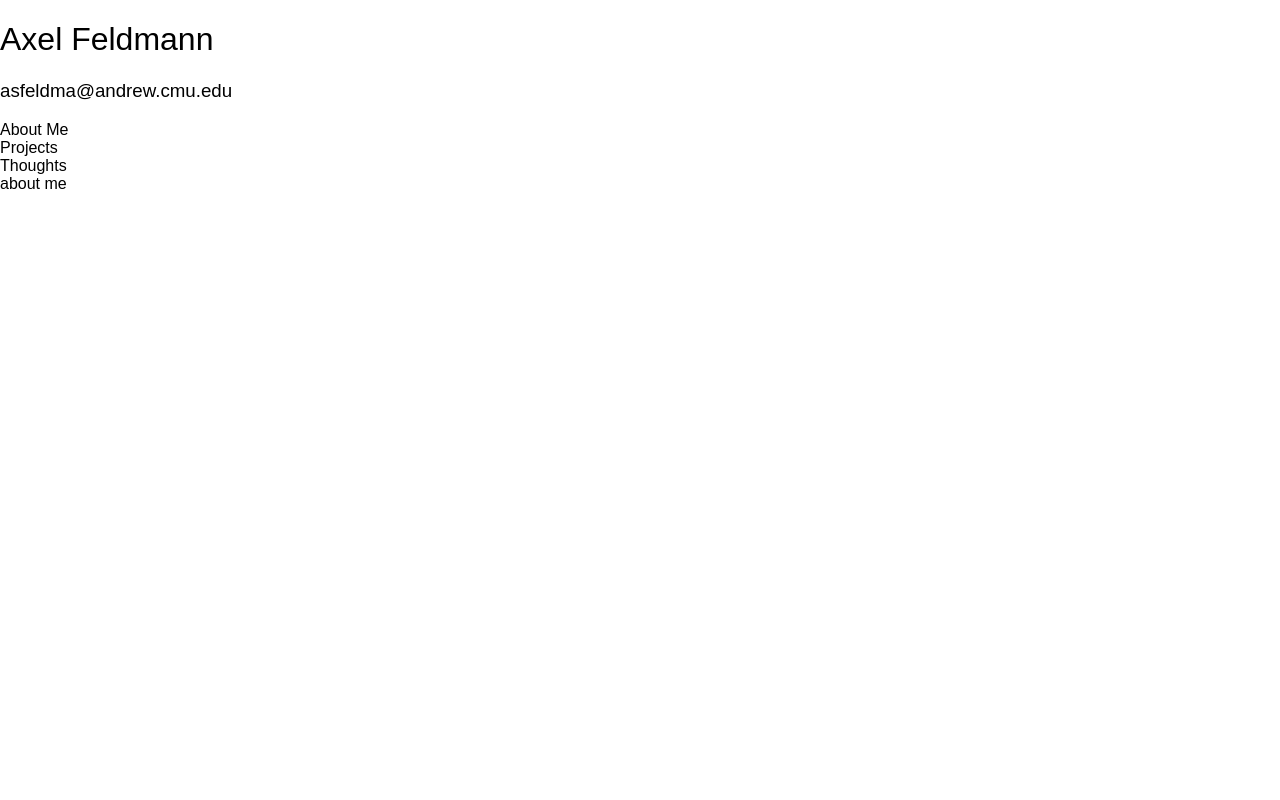
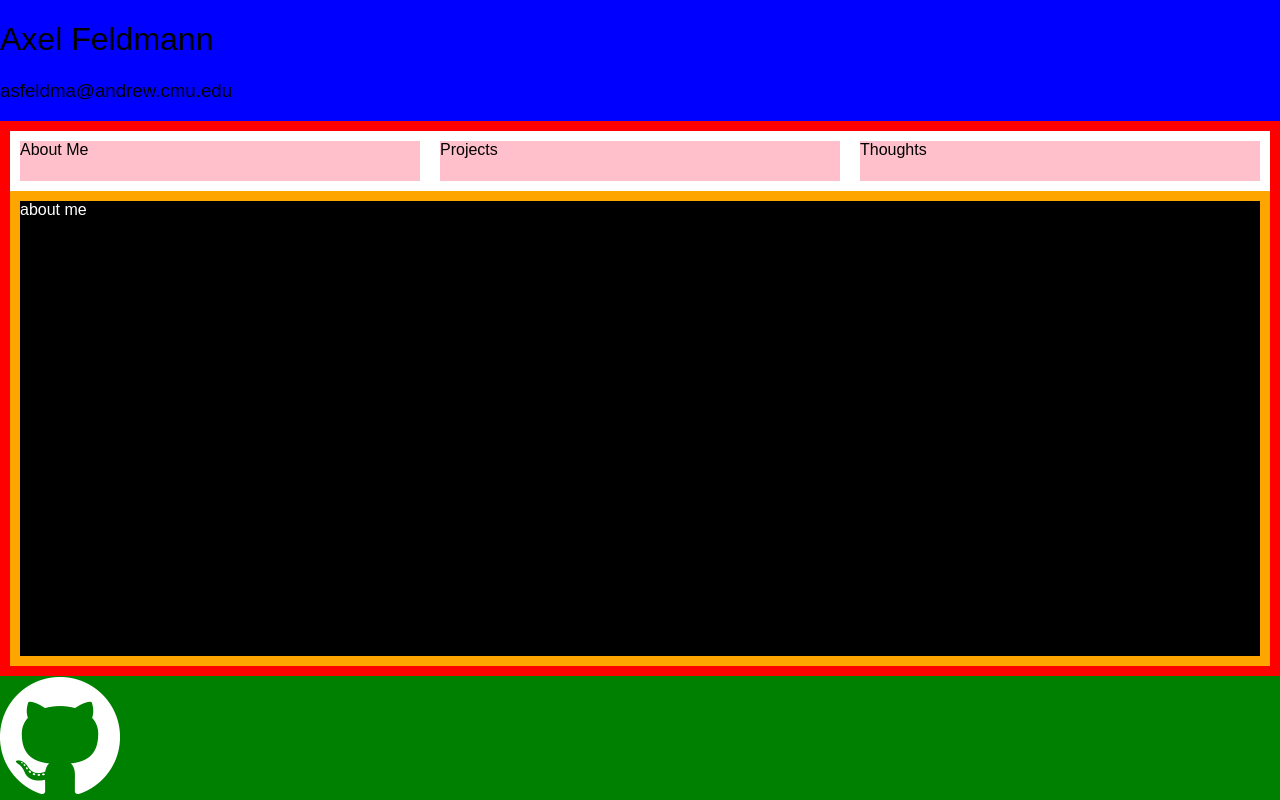
Before and after one commit to axelfeldmann/old-website, a React (Create React App) app: page / in a window 1280 px wide. Built offline with nearby package versions, Linux system fonts and the light colour scheme.

Commit message:
got the layout working with flex boxes

```diff
--- a/src/App.css
+++ b/src/App.css
@@ -1,2 +1,55 @@
 h1, h2, h3, h4, h5, h6 {
   font-weight: normal; }
+
+html, body {
+  height: 100%;
+  background: pink; }
+
+.container {
+  position: absolute;
+  top: 0;
+  bottom: 0;
+  right: 0;
+  left: 0;
+  background: yellow;
+  height: 100%;
+  flex-flow: column;
+  display: flex; }
+
+.header {
+  background: blue;
+  min-height: 120px; }
+
+.footer {
+  background: green;
+  min-height: 80px; }
+
+.content {
+  flex: 1;
+  background: red;
+  display: flex;
+  flex-flow: column; }
+
+.tabs {
+  background: orange;
+  display: flex;
+  flex-flow: column;
+  flex: 1;
+  margin: 10px; }
+
+.tab-labels {
+  background: white;
+  display: flex;
+  flex-flow: row; }
+
+.label {
+  flex: 1;
+  height: 40px;
+  background: pink;
+  margin: 10px; }
+
+.tab-pane {
+  flex: 1;
+  background: black;
+  margin: 10px;
+  color: white; }
--- a/src/App.js
+++ b/src/App.js
@@ -14,13 +14,15 @@ import Thoughts from './components/tab-contents/thoughts';
 
 const App = () => (
   <Provider store={store}>
-    <div>
+    <div className='container'>
       <Header/>
-      <Tabs>
-        <TabPane label='About Me'><About/></TabPane>
-        <TabPane label='Projects'><Projects/></TabPane>
-        <TabPane label='Thoughts'><Thoughts/></TabPane>
-      </Tabs>
+      <div className='content'>
+        <Tabs>
+          <TabPane label='About Me'><About/></TabPane>
+          <TabPane label='Projects'><Projects/></TabPane>
+          <TabPane label='Thoughts'><Thoughts/></TabPane>
+        </Tabs>
+      </div>
       <Footer/>
     </div>
   </Provider>
--- a/src/App.scss
+++ b/src/App.scss
@@ -7,26 +7,47 @@ $color5: #ef946c;
 $header-height: 120px;
 $footer-height: 80px;
 
+// overall stuff
+
 h1, h2, h3, h4, h5, h6 {
   font-weight: normal;
 }
 
-body{
+html, body {
+  height: 100%;
+  background: pink;
 }
 
-.header{
+.container{
+  position: absolute;
+  top: 0;
+  bottom: 0;
+  right: 0;
+  left: 0;
+  background: yellow;
+  height: 100%;
+  flex-flow: column;
+  display: flex;
 }
 
+// header stuff
+
+.header{
+  background: blue;
+  min-height: $header-height;
+}
 .header-center{
 }
-
 .title{
 }
-
 .email{
 }
 
-.footer {
+// footer stuff
+
+.footer{
+  background: green;
+  min-height: $footer-height;
 }
 
 .github-logo{
@@ -35,5 +56,39 @@ body{
 .github-logo img{
 }
 
+// tab stuff
+
+.content{
+  flex: 1;
+  background: red;
+  display: flex;
+  flex-flow: column;
+}
+
 .tabs{
+  background: orange;
+  display: flex;
+  flex-flow: column;
+  flex: 1;
+  margin: 10px;
 }
+
+.tab-labels{
+  background: white;
+  display: flex;
+  flex-flow: row;
+}
+
+.label{
+  flex: 1;
+  height: 40px;
+  background: pink;
+  margin: 10px;
+}
+
+.tab-pane{
+  flex: 1;
+  background: black;
+  margin: 10px;
+  color: white;
+}
--- a/src/components/tabs.js
+++ b/src/components/tabs.js
@@ -11,14 +11,14 @@ const mapDispatchToProps = (dispatch) => ({
 });
 
 const makeTabLabels = (children, setTab) => children.map((tp, idx) => (
-  <div className='tabLabel' onClick={ setTab(idx) } key={ idx }>
+  <div className='label' onClick={ setTab(idx) } key={ idx }>
     { tp.props.label }
   </div>
 ))
 
 const Tabs = ({ curTab, setTab, children }) => (
   <div className='tabs'>
-    <div className='tabLabels'> { makeTabLabels(children, setTab) } </div>
+    <div className='tab-labels'> { makeTabLabels(children, setTab) } </div>
     { children[curTab] }
   </div>
 );
```
